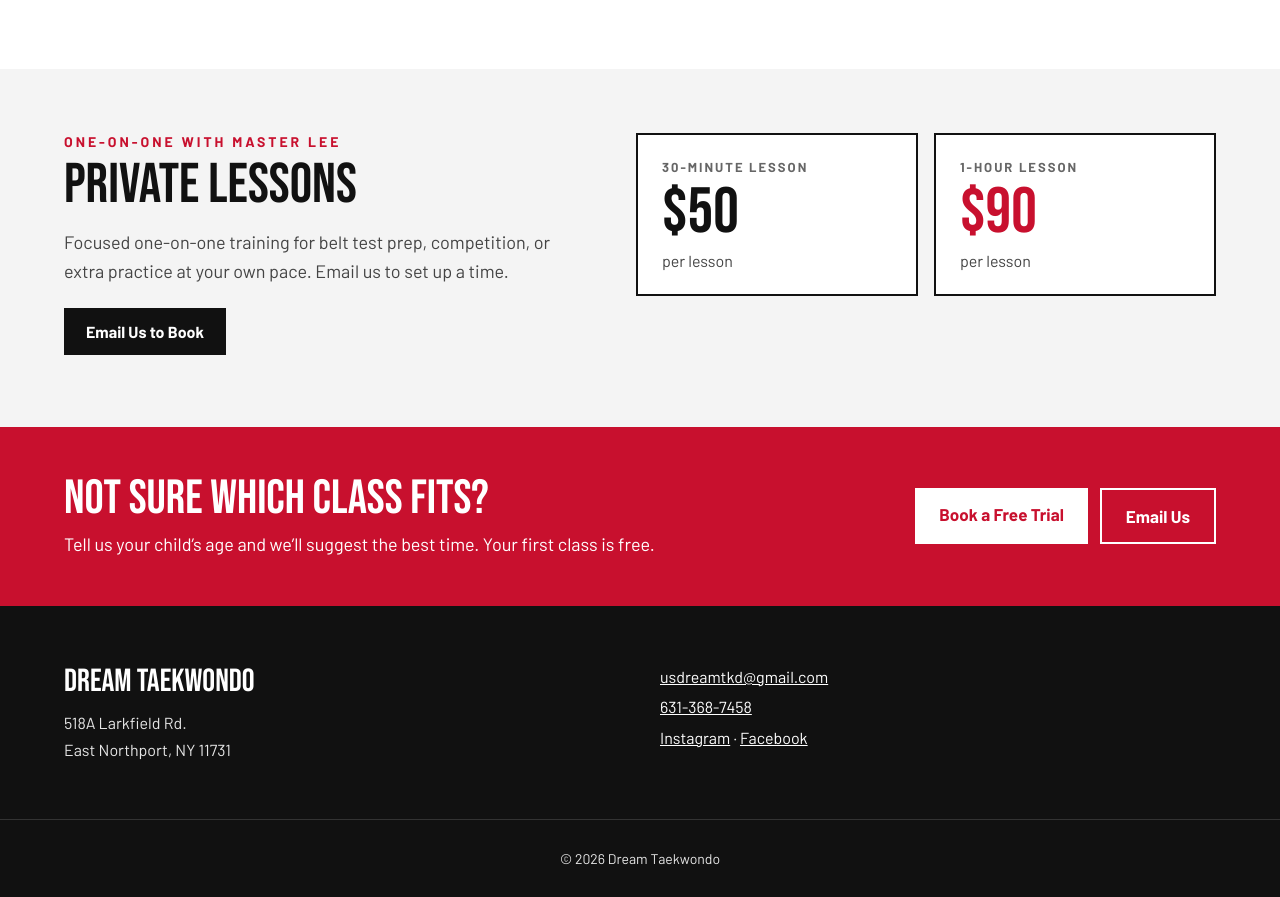
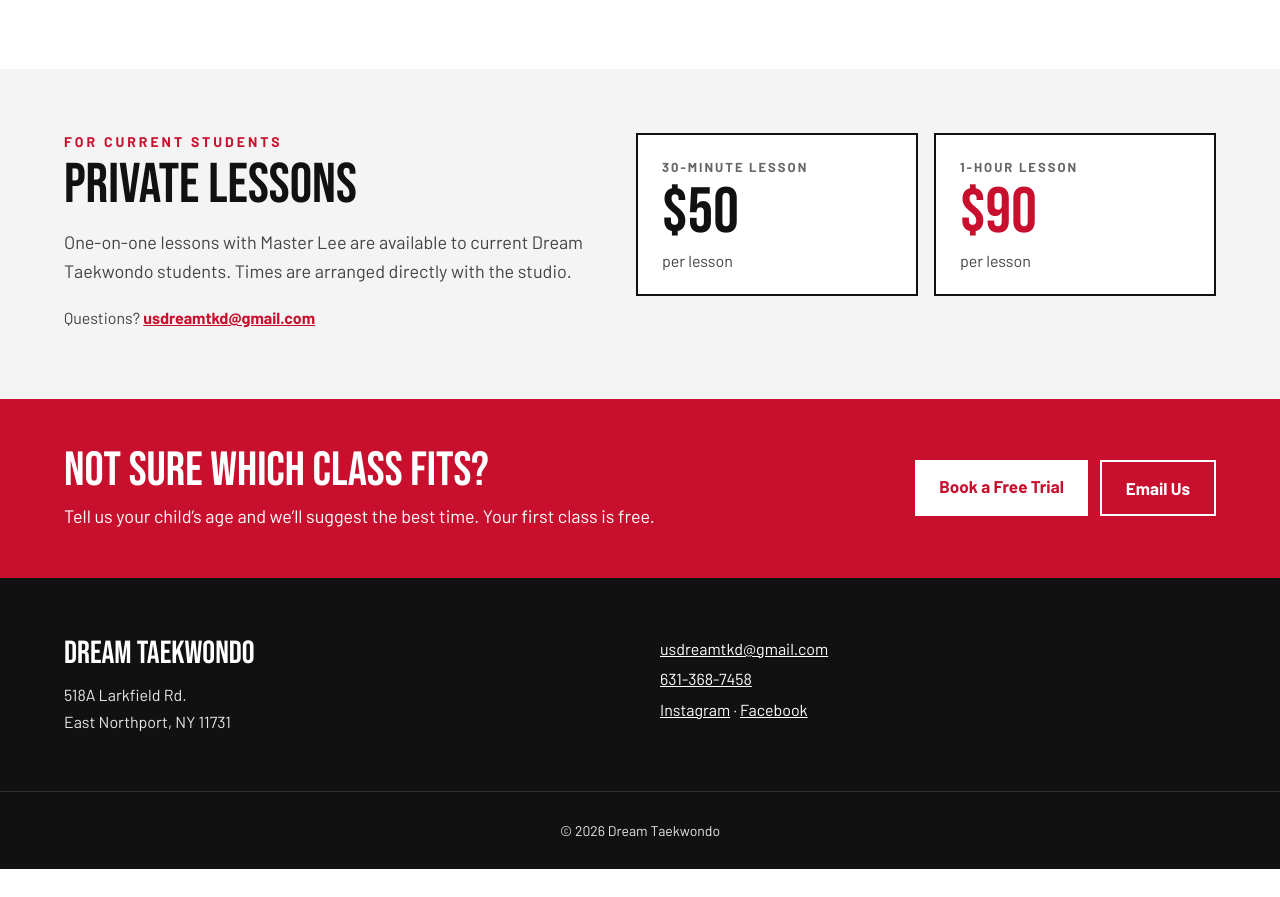
Before and after one commit to janejung90/dreamtkd-website, a plain HTML site: page schedule.html in a window 1280 px wide. Shown: the part 1360-2257 px from the top of the page. After the commit the page ends 2229 px from the top, so only its background shows below. Drawn offline with Linux system fonts and the light colour scheme.

Commit message:
Private lessons: present as current-student rates, no booking CTA
Co-Authored-By: Claude Opus 5.5 <noreply@anthropic.com>
Claude-Session: https://claude.ai/code/session_01JVuN1EwvXGjJ5zS6mh1Q7v

```diff
--- a/schedule.html
+++ b/schedule.html
@@ -156,10 +156,10 @@
 <section id="private" style="background: #F4F4F4;">
 <div style="max-width: 1200px; margin: 0 auto; padding: 64px 24px 72px; display: flex; flex-wrap: wrap; gap: 32px; align-items: flex-start;">
 <div style="flex: 1 1 380px; min-width: 0;">
-<p style="margin: 0 0 8px; color: #C8102E; font-weight: 700; letter-spacing: 3px; font-size: 14px;">ONE-ON-ONE WITH MASTER LEE</p>
+<p style="margin: 0 0 8px; color: #C8102E; font-weight: 700; letter-spacing: 3px; font-size: 14px;">FOR CURRENT STUDENTS</p>
 <h2 style="margin: 0 0 14px; font-family: 'Bebas Neue', sans-serif; font-size: 56px; font-weight: 400; line-height: 1;">Private Lessons</h2>
-<p style="margin: 0 0 22px; font-size: 18px; line-height: 1.6; color: #444444; max-width: 520px;">Focused one-on-one training for belt test prep, competition, or extra practice at your own pace. Email us to set up a time.</p>
-<a href="mailto:usdreamtkd@gmail.com?subject=Private%20Lesson%20Request" style="display: inline-block; background: #111111; color: #FFFFFF; text-decoration: none; padding: 14px 22px; font-weight: 700;">Email Us to Book</a>
+<p style="margin: 0 0 22px; font-size: 18px; line-height: 1.6; color: #444444; max-width: 520px;">One-on-one lessons with Master Lee are available to current Dream Taekwondo students. Times are arranged directly with the studio.</p>
+<p style="margin: 0; font-size: 16px; color: #444444;">Questions? <a href="mailto:usdreamtkd@gmail.com?subject=Private%20Lesson" style="font-weight: 700;">usdreamtkd@gmail.com</a></p>
 </div>
 <div style="flex: 1 1 420px; min-width: 0; display: grid; grid-template-columns: repeat(auto-fit, minmax(190px, 1fr)); gap: 16px;">
 <div style="background: #FFFFFF; border: 2px solid #111111; padding: 24px; display: flex; flex-direction: column; gap: 6px;"><p style="margin: 0; font-weight: 700; letter-spacing: 2px; font-size: 13px; color: #666666;">30-MINUTE LESSON</p><p style="margin: 0; font-family: 'Bebas Neue', sans-serif; font-size: 64px; line-height: 1; color: #111111;">$50</p><p style="margin: 0; color: #444444;">per lesson</p></div>
```
